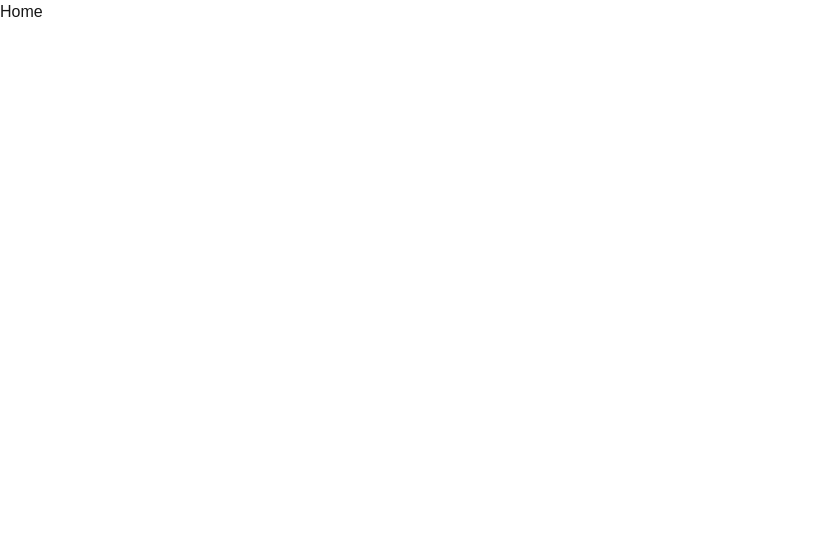
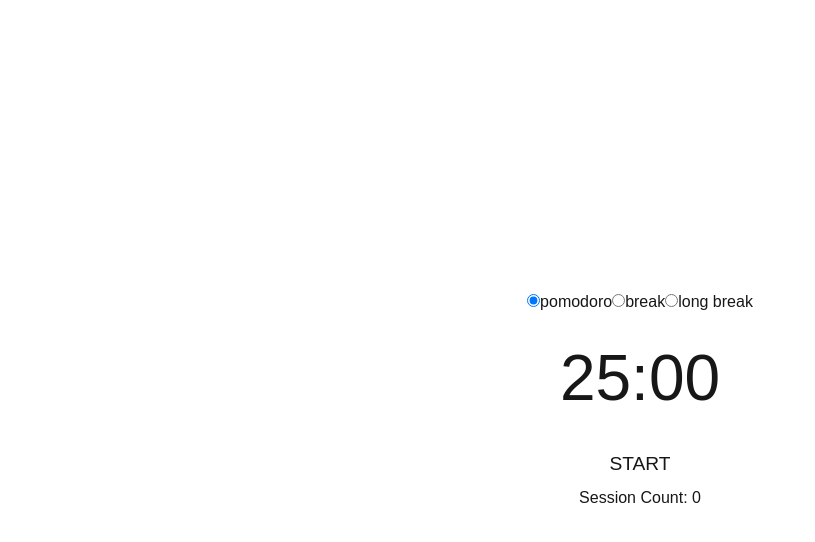
Before and after one commit to hilmizul255/pomotrack, a Next.js app: page / in a window 1280 px wide. Shown: the top 542 px of the page, without its empty margins (0-815 px from the left). Built offline with nearby package versions, Linux system fonts and the light colour scheme.

Commit message:
Add core pomodoro UI components

```diff
--- a/src/app/components/ModeSwitcher.tsx
+++ b/src/app/components/ModeSwitcher.tsx
@@ -0,0 +1,67 @@
+"use client";
+
+import { useTimer } from "../../providers/TimerProvider";
+
+export default function ModeSwitcher() {
+  const {
+    timerMode,
+    setTimerMode,
+    setIsActive,
+    setSecondsLeft,
+    pomoLength,
+    shortLength,
+    longLength,
+  } = useTimer();
+
+  const handleModeChange = (event: React.ChangeEvent<HTMLInputElement>) => {
+    const newMode = event.target.id;
+    setTimerMode(newMode);
+    setIsActive(false);
+
+    switch (newMode) {
+      case "short":
+        setSecondsLeft(shortLength * 60);
+        break;
+      case "long":
+        setSecondsLeft(longLength * 60);
+        break;
+      default:
+        setSecondsLeft(pomoLength * 60);
+    }
+  };
+
+
+    return (
+      <form>
+        <input
+          type="radio"
+          id="pomo"
+          name="mode"
+          value="pomo"
+          checked={timerMode === "pomo"}
+          onChange={handleModeChange}
+        />
+        <label htmlFor="pomo">pomodoro</label>
+
+        <input
+          type="radio"
+          id="short"
+          name="mode"
+          value="short"
+          checked={timerMode === "short"}
+          onChange={handleModeChange}
+        />
+        <label htmlFor="short">break</label>
+
+        <input
+          type="radio"
+          id="long"
+          name="mode"
+          value="long"
+          checked={timerMode === "long"}
+          onChange={handleModeChange}
+        />
+        <label htmlFor="long">long break</label>
+      </form>
+    );
+}
--- /dev/null
+++ b/src/app/components/SessionCount.tsx
@@ -0,0 +1,12 @@
+"use client";
+
+import { useTimer } from "../../providers/TimerProvider";
+
+export default function SessionCount() {
+    const { sessionCount } = useTimer();
+    return (
+        <div>
+            <p>Session Count: {sessionCount}</p>
+        </div>
+    );
+}
--- /dev/null
+++ b/src/app/components/TimerDisplay.tsx
@@ -0,0 +1,29 @@
+"use client";
+
+import { useTimer } from "../../providers/TimerProvider";
+
+export default function Timer() {
+  const { secondsLeft, isActive, setIsActive } = useTimer();
+
+  const minutes = Math.floor(secondsLeft / 60);
+  const seconds = secondsLeft % 60;
+  console.log(isActive);
+
+  return (
+    <div style={{ textAlign: "center" }}>
+      <p style={{ fontSize: "4rem", margin: "1rem 0" }}>
+        {minutes}:{seconds.toString().padStart(2, "0")}
+      </p>
+      <button
+        onClick={() => setIsActive(!isActive)}
+        style={{
+          padding: "0.5rem 2rem",
+          fontSize: "1.2rem",
+          cursor: "pointer",
+        }}
+      >
+        {isActive ? "PAUSE" : "START"}
+      </button>
+    </div>
+  );
+}
--- a/src/app/layout.tsx
+++ b/src/app/layout.tsx
@@ -1,6 +1,7 @@
 import type { Metadata } from "next";
 import { Geist, Geist_Mono } from "next/font/google";
 import "./globals.css";
+import { TimerProvider } from "../providers/TimerProvider";
 
 const geistSans = Geist({
   variable: "--font-geist-sans",
@@ -27,7 +28,7 @@
       <body
         className={`${geistSans.variable} ${geistMono.variable} antialiased`}
       >
-        {children}
+        <TimerProvider>{children}</TimerProvider>
       </body>
     </html>
   );
--- a/src/app/page.tsx
+++ b/src/app/page.tsx
@@ -1,8 +1,26 @@
+"use client";
+
+import TimerDisplay from "./components/TimerDisplay";
+import ModeSwitcher from "./components/ModeSwitcher";
+import SessionCount from "./components/SessionCount";
 
 export default function Home() {
   return (
-   <div>
-    <h1>Home</h1>
-   </div>
+    <div
+      style={{
+        display: "flex",
+        flexDirection: "column",
+        alignItems: "center",
+        justifyContent: "center",
+        height: "100vh",
+      }}
+    >
+      {/* mode switcher */}
+      <ModeSwitcher />
+      {/* timer */}
+      <TimerDisplay />
+      {/* session count */}
+      <SessionCount />
+    </div>
   );
 }
--- /dev/null
+++ b/src/providers/TimerProvider.tsx
@@ -0,0 +1,95 @@
+"use client";
+
+import {
+  createContext,
+  useContext,
+  useState,
+  useEffect,
+  ReactNode,
+} from "react";
+
+interface TimerContextType {
+  timerMode: string;
+  setTimerMode: (mode: string) => void;
+  secondsLeft: number;
+  setSecondsLeft: (seconds: number | ((s: number) => number)) => void;
+  isActive: boolean;
+  setIsActive: (active: boolean) => void;
+  pomoLength: number;
+  shortLength: number;
+  longLength: number;
+  sessionCount: number;
+}
+
+const TimerContext = createContext<TimerContextType | null>(null);
+
+export function TimerProvider({ children }: { children: ReactNode }) {
+  const [timerMode, setTimerMode] = useState("pomo");
+  const [pomoLength, setPomoLength] = useState(25);
+  const [shortLength, setShortLength] = useState(5);
+  const [longLength, setLongLength] = useState(0.025);
+  const [secondsLeft, setSecondsLeft] = useState(pomoLength * 60);
+  const [isActive, setIsActive] = useState(false);
+  const [sessionCount, setSessionCount] = useState(0);
+
+  useEffect(() => {
+    //do nothing if timer is not active
+    if (isActive === false) return;
+
+    // stop the timer and switch modes if time has run out
+    if (secondsLeft <= 0) {
+      let nextMode = "pomo";
+      let nextSeconds = pomoLength * 60;
+
+      if (timerMode === "pomo") {
+        nextMode = "short";
+        nextSeconds = shortLength * 60;
+        setSessionCount((prev) => prev + 1);
+      }
+
+      setTimerMode(nextMode);
+      setSecondsLeft(nextSeconds);
+      setIsActive(true); // Restart automatically
+      return;
+    }
+
+    // start interval to decrement seconds every second until it reaches 0
+    const interval = setInterval(() => {
+      setSecondsLeft((s) => {
+        if (s <= 1) {
+          return 0;
+        }
+        return s - 1;
+      });
+    }, 1000);
+
+    return () => clearInterval(interval);
+  }, [isActive, secondsLeft, timerMode, pomoLength, shortLength, longLength]);
+
+  return (
+    <TimerContext.Provider
+      value={{
+        timerMode,
+        setTimerMode,
+        secondsLeft,
+        setSecondsLeft,
+        isActive,
+        setIsActive,
+        pomoLength,
+        shortLength,
+        longLength,
+        sessionCount,
+      }}
+    >
+      {children}
+    </TimerContext.Provider>
+  );
+}
+
+export const useTimer = () => {
+  const context = useContext(TimerContext);
+  if (!context) {
+    throw new Error("useTimer must be used within a TimerProvider");
+  }
+  return context;
+};
```
Also changed, not shown: src/app/components/Button.tsx (added), src/app/components/Controls.tsx (deleted), src/app/components/ProgressRing.tsx (deleted), src/app/components/Setting.tsx (added), src/app/components/Timer.tsx (deleted).
